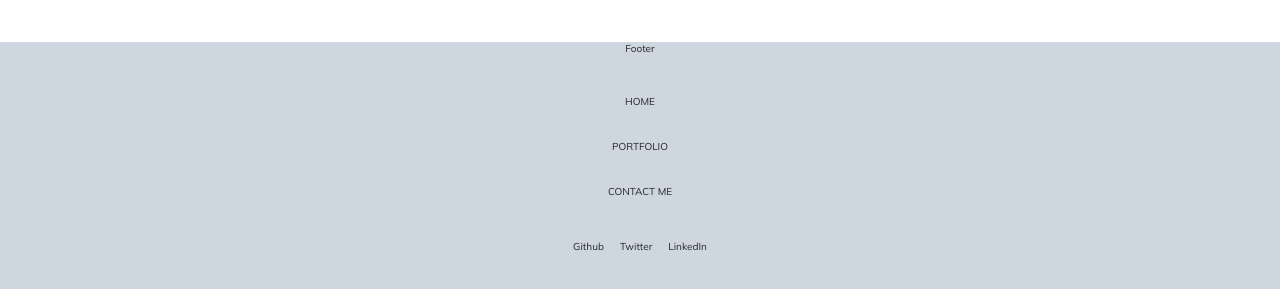
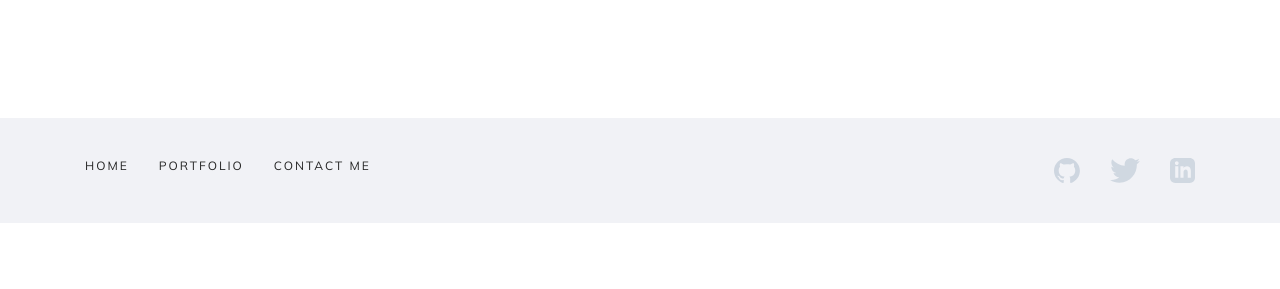
Before and after one commit to Alexandre-st/Portfolio, a React (Vite) app: page / in a window 1280 px wide. Shown: the part 1753-2042 px from the top of the page. After the commit the page ends 1976 px from the top, so only its background shows below. Built offline with nearby package versions, Linux system fonts and the light colour scheme.

Commit message:
Update the footer design

```diff
--- a/src/layouts/Footer.jsx
+++ b/src/layouts/Footer.jsx
@@ -1,11 +1,12 @@
 import { Link } from "react-router-dom";
+import github from "../assets/icons/github-mark.svg";
+import linkedIn from "../assets/icons/iconmonstr-linkedin-3.svg";
+import twitter from "../assets/icons/twitter.svg";
 
 const Footer = () => {
   return (
     <footer className="footer">
       <div className="footer-container container">
-        <h4>Footer</h4>
-
         <ul className="footer-content-list">
           <li className="nav-link">
             <Link to="/">Home</Link>
@@ -19,9 +20,18 @@ const Footer = () => {
         </ul>
 
         <div className="footer-social">
-          <a href="https://github.com/Alexandre-st" target="_blank">Github</a>
-          <a href="https://twitter.com/a_saintprix" target='_blank'>Twitter</a>
-          <a href="https://www.linkedin.com/in/alexandre-saint-prix/" target='_blank'>LinkedIn</a>
+          <a href="https://github.com/Alexandre-st" target="_blank">
+            <img src={github} alt="Lien pour accéder à mon Github" />
+          </a>
+          <a href="https://twitter.com/a_saintprix" target="_blank">
+            <img src={twitter} alt="Lien pour accéder à mon Twitter" />
+          </a>
+          <a
+            href="https://www.linkedin.com/in/alexandre-saint-prix/"
+            target="_blank"
+          >
+            <img src={linkedIn} alt="Lien pour accéder à mon LinkedIn" />
+          </a>
         </div>
       </div>
     </footer>
--- a/src/styles/layouts/_footer.scss
+++ b/src/styles/layouts/_footer.scss
@@ -1,32 +1,69 @@
+@use "../base/mixins" as *;
+
 .footer {
-  // // position: absolute;
-  // bottom: 0;
-  height: 35.4rem;
-  background-color: #ced6e0;
-  width: 100%;
+  background-color: #f1f2f6;
+  margin-top: 5.6rem;
+
+  @include mq(tablet) {
+    margin-top: 12rem;
+  }
 
   h4 {
     margin-bottom: 4rem;
   }
 
   &-container {
-    margin-top: 5.6rem;
+    padding: 8rem 0;
     display: flex;
-    flex-direction: column;
-    align-items: center;
+    justify-content: space-between;
+
+    @include mq(tablet) {
+      padding: 4rem 0;
+    }
   }
 
   &-content-list {
     display: flex;
     flex-direction: column;
-    align-items: center;
-    gap: 3.2rem;
+    gap: 3rem;
     text-transform: uppercase;
+
+    @include mq(tablet) {
+      flex-direction: row;
+    }
   }
 
   &-social {
     display: flex;
-    margin-top: 4.2rem;
-    gap: 1.6rem;
+    gap: 3rem;
+    height: fit-content;
+
+    img {
+      height: 2.5rem;
+    }
+
+    :hover {
+      &:nth-child(1) {
+        filter: invert(0%) sepia(100%) saturate(750%) hue-rotate(100deg)
+          brightness(0%) contrast(111%);
+      }
+
+      &:nth-child(2) {
+        filter: invert(54%) sepia(94%) saturate(2260%) hue-rotate(175deg)
+          brightness(96%) contrast(97%);
+      }
+
+      &:nth-child(3) {
+        filter: invert(23%) sepia(56%) saturate(2970%) hue-rotate(197deg)
+          brightness(104%) contrast(92%);
+      }
+    }
+
+    :not(:first-child) {
+      img {
+        filter: invert(95%) sepia(5%) saturate(857%) hue-rotate(183deg)
+          brightness(92%) contrast(91%);
+      }
+    }
   }
 }
--- a/src/styles/layouts/_header.scss
+++ b/src/styles/layouts/_header.scss
@@ -26,3 +26,8 @@
     }
   }
 }
+
+.nav-link {
+  font-size: 1.2rem;
+  letter-spacing: 0.2rem;
+}
--- a/src/styles/pages/_homepage.scss
+++ b/src/styles/pages/_homepage.scss
@@ -55,7 +55,7 @@
     }
 
     @include mq(laptop) {
-      max-width: 55.2rem;
+      max-width: 49.2rem;
     }
 
     &-title {
```
